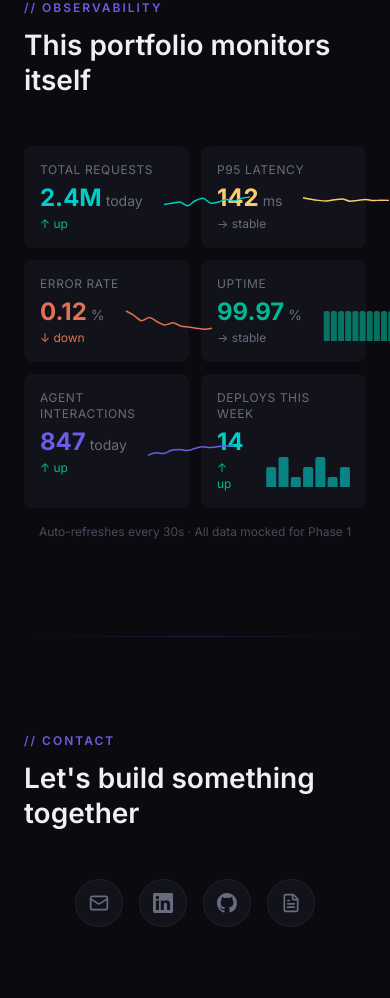
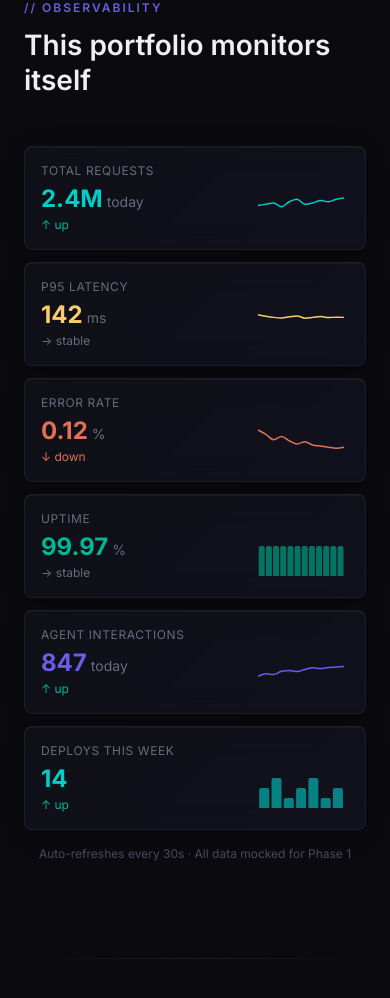
Before and after one commit to swarajb-778/swarajbangar-dev, a Next.js app: page / in a window 390 px wide. Shown: the part 7193-8191 px from the top of the page. Built offline with nearby package versions, Linux system fonts and the light colour scheme.

Commit message:
perf: add lazy-loaded ObservabilityWall wrapper for code splitting

```diff
--- a/src/components/observability/ObservabilityWall.tsx
+++ b/src/components/observability/ObservabilityWall.tsx
@@ -80,7 +80,7 @@ function MetricPanel({ metric }: { readonly metric: MetricCard }) {
   const useBar = BAR_LABELS.has(metric.label);
 
   return (
-    <div className="bg-bg-surface rounded-md p-4">
+    <div className="glass-surface rounded-md p-4">
       <p className="text-xs text-text-muted uppercase tracking-wider mb-1">
         {metric.label}
       </p>
@@ -125,7 +125,7 @@ function MetricPanel({ metric }: { readonly metric: MetricCard }) {
 export function ObservabilityWall({ metrics }: ObservabilityWallProps) {
   return (
     <div>
-      <div className="grid grid-cols-2 lg:grid-cols-3 gap-3">
+      <div className="grid grid-cols-1 sm:grid-cols-2 lg:grid-cols-3 gap-3">
         {metrics.map((metric) => (
           <MetricPanel key={metric.label} metric={metric} />
         ))}
--- /dev/null
+++ b/src/components/observability/ObservabilityWallLazy.tsx
@@ -0,0 +1,27 @@
+'use client';
+
+import dynamic from 'next/dynamic';
+import { ChartSkeleton } from '@/components/ui/Skeleton';
+import type { MetricCard } from '@/lib/types';
+
+const ObservabilityWall = dynamic(
+  () => import('./ObservabilityWall').then((m) => m.ObservabilityWall),
+  {
+    ssr: false,
+    loading: () => (
+      <div className="grid grid-cols-1 sm:grid-cols-2 lg:grid-cols-3 gap-3">
+        {Array.from({ length: 6 }).map((_, i) => (
+          <ChartSkeleton key={i} />
+        ))}
+      </div>
+    ),
+  }
+);
+
+export interface ObservabilityWallLazyProps {
+  readonly metrics: readonly MetricCard[];
+}
+
+export function ObservabilityWallLazy({ metrics }: ObservabilityWallLazyProps) {
+  return <ObservabilityWall metrics={metrics} />;
+}
```
